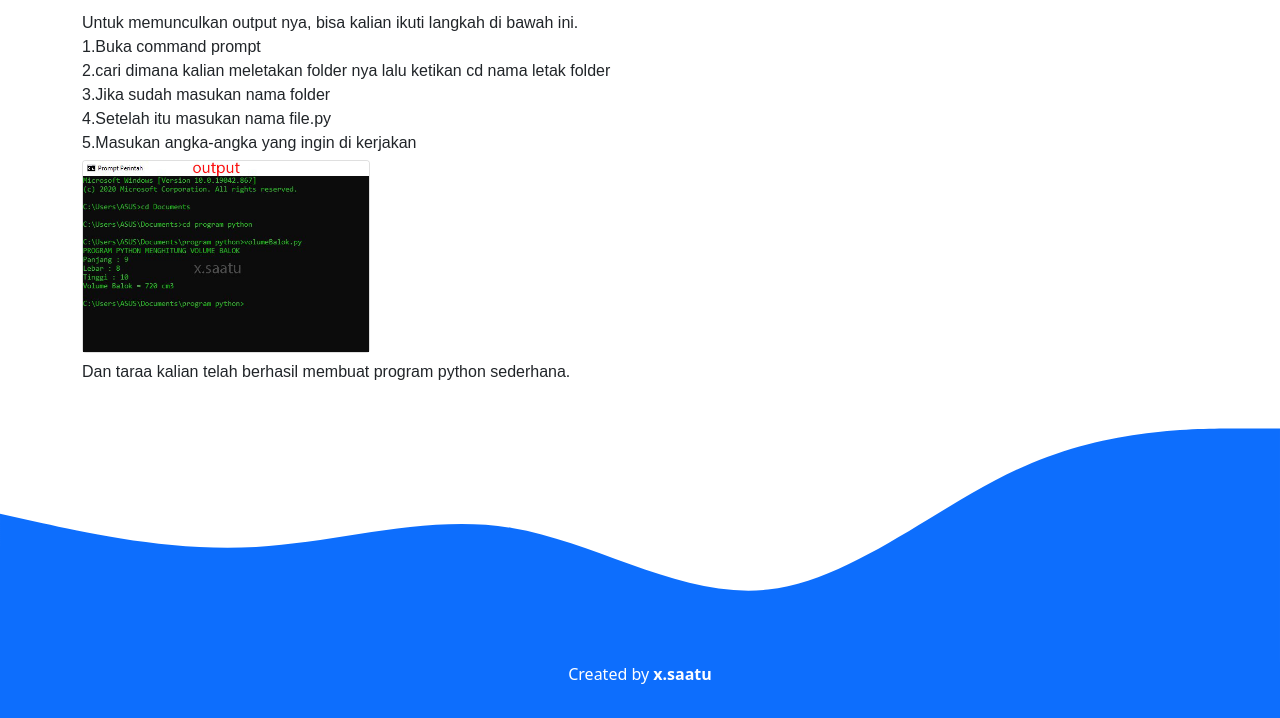
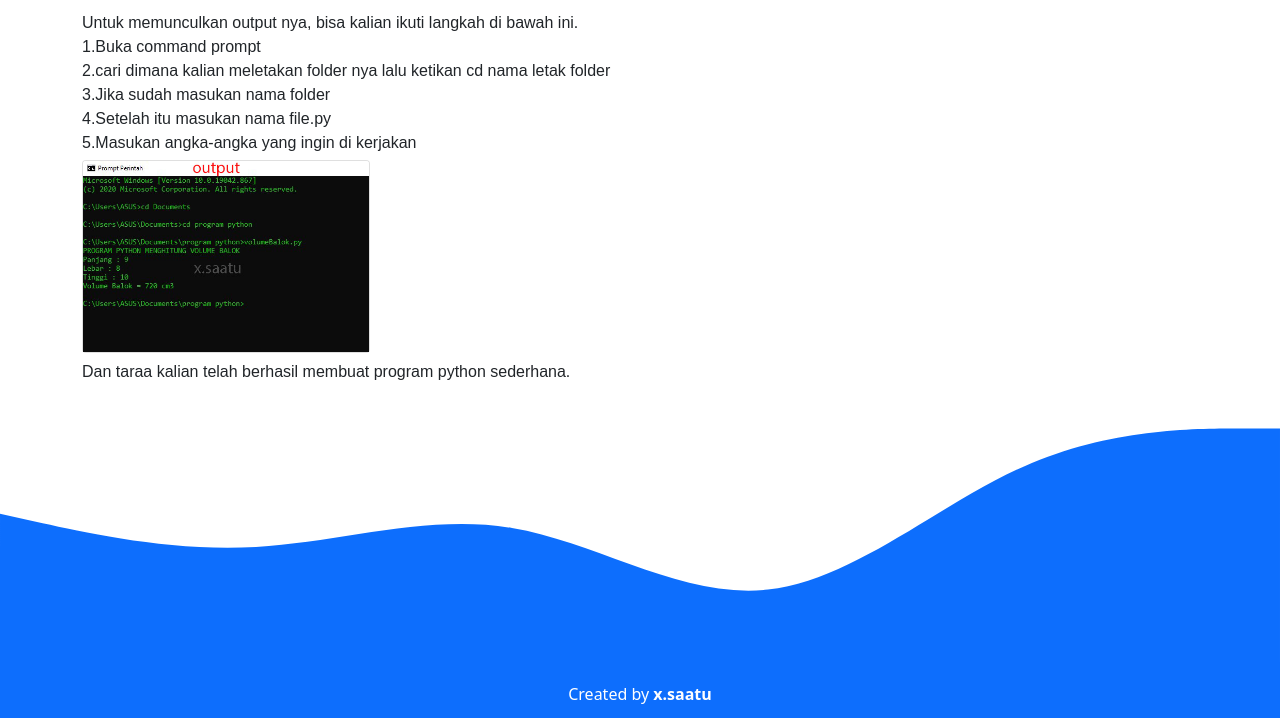
Before and after one commit to Xsatu/Program-python-sederhana.github.io, a plain HTML site: page index.html in a window 1280 px wide. Shown: the part 1238-1956 px from the top of the page. Drawn offline with nearby package versions, Linux system fonts and the light colour scheme.

Commit message:
frist commit

```diff
--- a/index.html
+++ b/index.html
@@ -26,7 +26,7 @@
     <nav class="navbar navbar-dark bg-primary">
         <div class="container-fluid">
         <a class="navbar-brand" href="#">
-            <img src="img/Xone~photoshop.png" class="animate__animated animate__lightSpeedInLeft animate__delay-900ms" alt="Ini gambar" width="30" height="30" class="d-inline-block align-text-top">
+            <img src="img/Xone~photoshop.png" class="animate__animated animate__lightSpeedInLeft animate__delay-1s" alt="Ini gambar" width="30" height="30" class="d-inline-block align-text-top">
             x.saatu
         </a>
         </div>
@@ -189,7 +189,7 @@
     <!-- Footer -->
 
     <footer class="bg-primary text-white text-center pb-3">
-        <p>Created by <a id="footer" class="text-white fw-bold" href="https://www.instagram.com/x.saatu/" target="_blank">x.saatu</a></p>
+        <p id="pf">Created by <a id="footer" class="text-white fw-bold" href="https://www.instagram.com/x.saatu/" target="_blank">x.saatu</a></p>
     </footer>
     <!-- Akhir Footer -->
 
--- a/style.css
+++ b/style.css
@@ -73,6 +73,11 @@ footer {
   z-index: 3;
 }
 
+#pf {
+  position: relative;
+  top: 20px;
+}
+
 #footer {
   text-decoration: none;
 }
```
